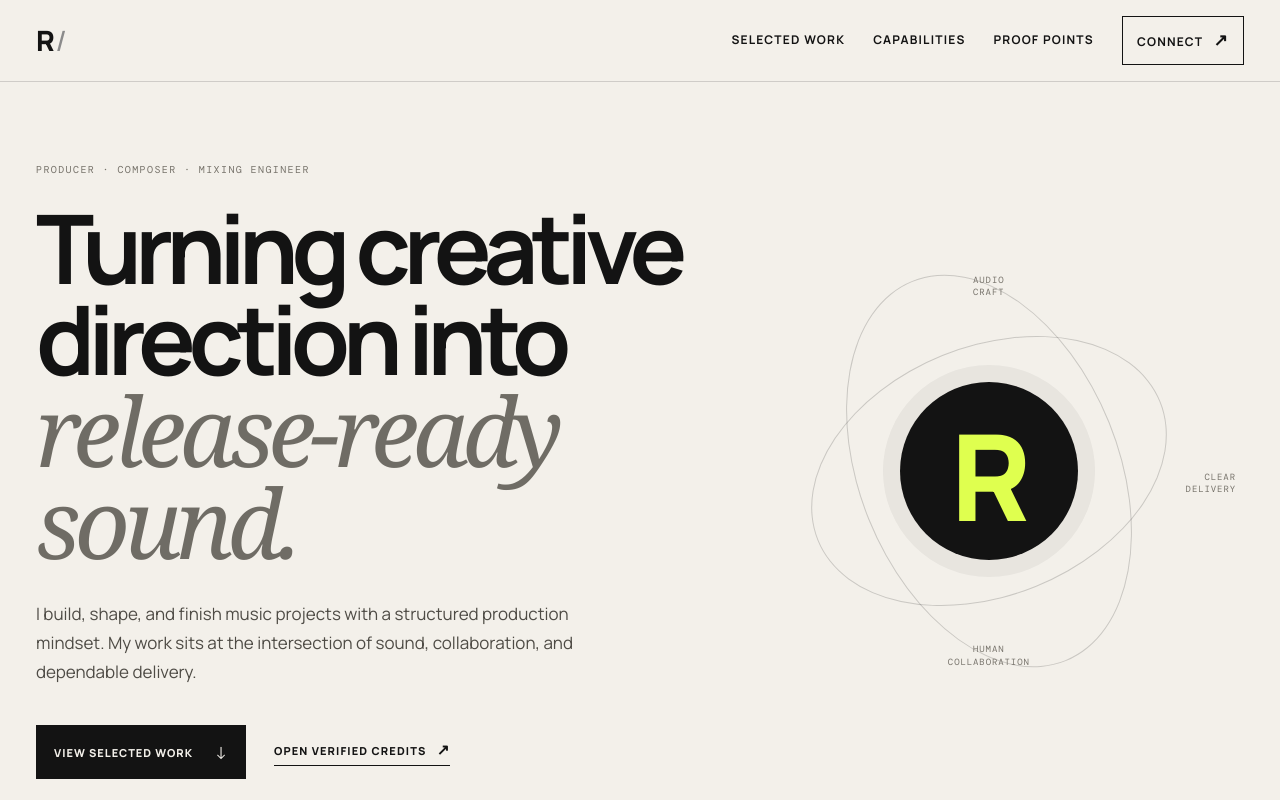
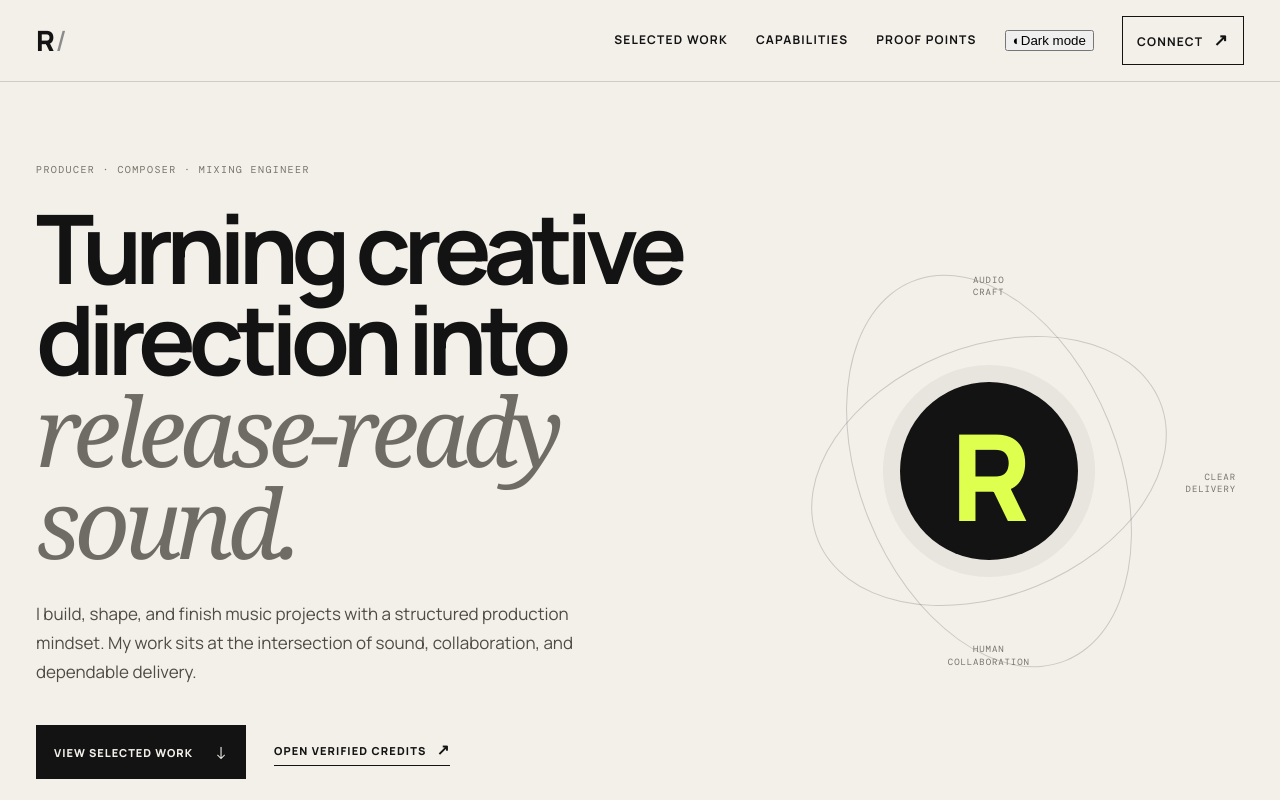
Before and after one commit to rapturesmusic/raptures-portfolio, a plain HTML site: page index.html in a window 1280 px wide. Shown: the top 800 px of the page. Drawn offline with nearby package versions, Linux system fonts and the light colour scheme.

Commit message:
Add dark mode toggle to navigation

```diff
--- a/index.html
+++ b/index.html
@@ -18,6 +18,7 @@
       <a href="#work">Selected work</a>
       <a href="#capabilities">Capabilities</a>
       <a href="#proof">Proof points</a>
+      <button class="theme-toggle" type="button" aria-pressed="false" aria-label="Switch to dark mode"><span class="theme-icon" aria-hidden="true">◐</span><span class="theme-label">Dark mode</span></button>
       <a class="nav-cta" href="#contact">Connect <span>↗</span></a>
     </nav>
   </header>
```
